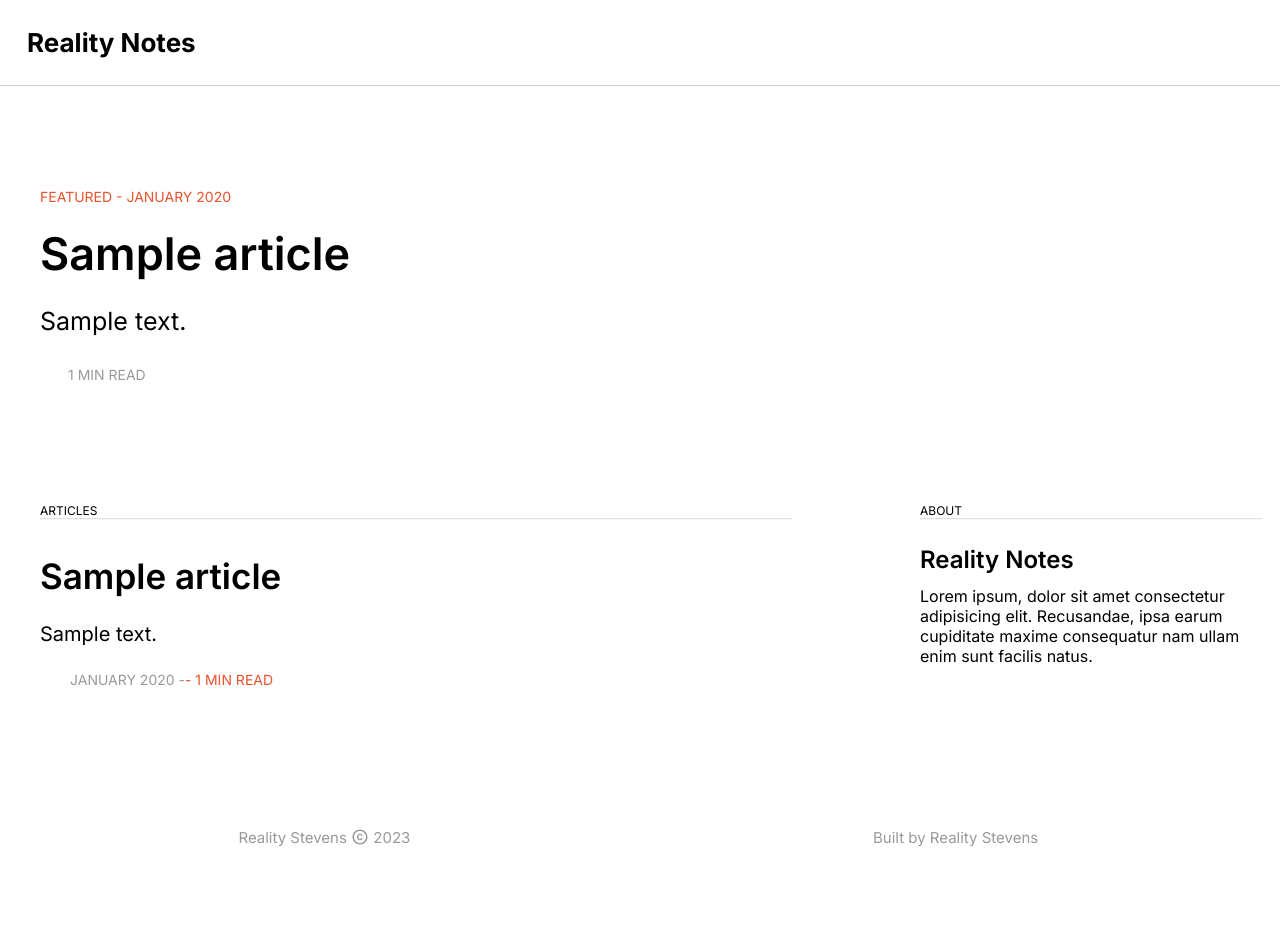
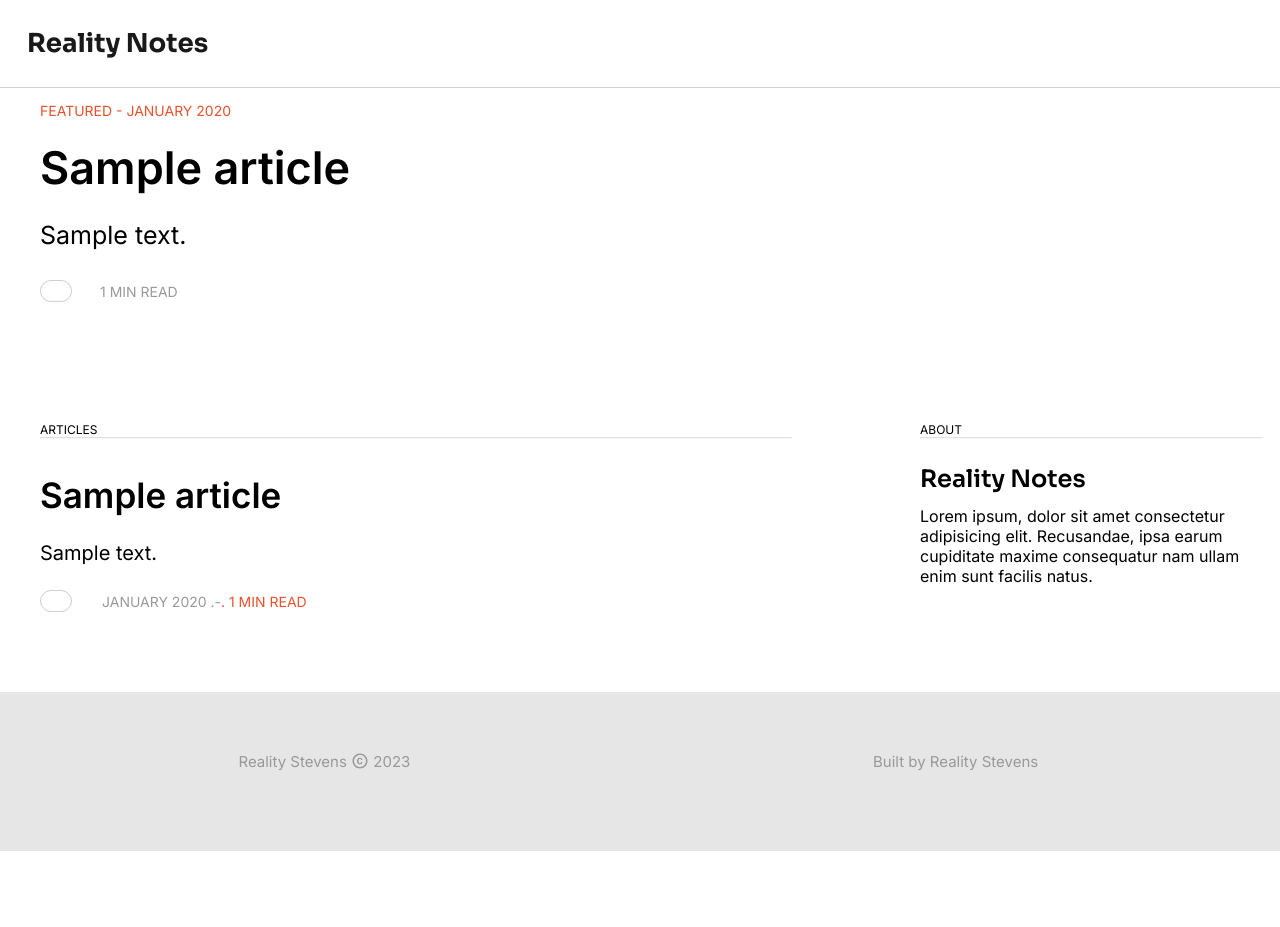
Before and after one commit to realitystevens/RealityNotes, a Django app: page / in a window 1280 px wide. After the commit the page ends 851 px from the top, so only its background shows below. Run offline with Django 4.2, Linux system fonts and the light colour scheme; tables that the repository leaves empty hold one stand-in row (values such as "Sample post"); some libraries are stand-ins or nearby versions.

Commit message:
Updated UI

```diff
--- a/static/footer.css
+++ b/static/footer.css
@@ -1,6 +1,7 @@
 .ft_content {
     padding: 40px 20px 60px 20px;
     text-align: center;
+    background-color: var(--light-gray);
 }
 
 .ft_wrap {
--- a/static/header.css
+++ b/static/header.css
@@ -1,9 +1,18 @@
+.header {
+    position: fixed;
+    width: 100%;
+    z-index: 100;
+}
+
 .hd_content {
     padding: 20px 20px 15px 20px;
     border-bottom: 1px var(--mid-gray) solid;
+    background-color: #fff;
+    opacity: 90%;
 }
 
 .logo {
+    font-family: 'Sora' !important;
     font-size: 24px;
     font-weight: 700 !important;
     color: var(--black);
--- a/static/index.css
+++ b/static/index.css
@@ -1,5 +1,5 @@
 .futr {
-    padding-top: 55px !important;
+    padding-top: 100px !important;
     padding-bottom: 80px !important;
 }
 
@@ -26,6 +26,13 @@
     display: flex;
     align-items: center;
     gap: 2em;
+    font-size: 12px;
+}
+
+.tag {
+    border: 1px solid var(--mid-gray);
+    border-radius: 50px;
+    padding: 10px 15px;
     font-size: 12px;
 }
 
@@ -74,6 +81,7 @@
 .article_msn {
     display: flex;
     font-size: 12px;
+    align-items: center;
 }
 
 .article_tag {
@@ -96,6 +104,7 @@
 
 .about_title {
     font-weight: 600 !important;
+    font-family: 'Sora';
 }
 
 .about_wrap {
--- a/templates/article_detail.html
+++ b/templates/article_detail.html
@@ -19,6 +19,7 @@
     <link rel="stylesheet" href="https://fonts.googleapis.com/css2?family=Material+Symbols+Outlined:opsz,wght,FILL,GRAD@24,400,0,0" />
     <link rel="stylesheet" href="https://fonts.googleapis.com/css2?family=Material+Symbols+Outlined:opsz,wght,FILL,GRAD@24,400,0,0" />
     <link href="https://fonts.googleapis.com/css2?family=Inter:wght@300;400;500;600;700&display=swap" rel="stylesheet">
+    <link href="https://fonts.googleapis.com/css2?family=Sora:wght@300;400;500;600;700&display=swap" rel="stylesheet">
     <link rel="shortcut icon" href="{% static 'assets/favicon.png' %}" type="image/x-icon">
 </head>
 <body>
@@ -37,7 +38,7 @@
                             <section class="a_hero pad_space">
                                 <div class="a_hero_wrap">
                                     <span class="a_hero_tag">
-                                        <span class="material-symbols-outlined">label</span>
+                                        <span class="material-symbols-outlined">article</span>
                                         <span class="a_hero_tag_art__">ARTICLE</span>
                                     </span>
 
--- a/templates/index.html
+++ b/templates/index.html
@@ -21,6 +21,7 @@
     <link rel="preconnect" href="https://fonts.googleapis.com">
     <link rel="preconnect" href="https://fonts.gstatic.com" crossorigin>
     <link href="https://fonts.googleapis.com/css2?family=Inter:wght@300;400;500;600;700&display=swap" rel="stylesheet">
+    <link href="https://fonts.googleapis.com/css2?family=Sora:wght@300;400;500;600;700&display=swap" rel="stylesheet">
 </head>
 <body>
     <div class="body">
@@ -73,8 +74,8 @@
                                                 <p class="article_desc">{{article.description}}</p>
                                                 <span class="article_msn">
                                                     <span class="tag article_tag">{{article.tag}}</span>
-                                                    <span class="date">{{article.published_at.date|date:"F Y"}} - </span>
-                                                    <span class="time_read">- {{article.mins_read}}</span>
+                                                    <span class="date">{{article.published_at.date|date:"F Y"}} .- </span>
+                                                    <span class="time_read">. {{article.mins_read}}</span>
                                                 </span>
                                             </div>
                                         </article>
```
